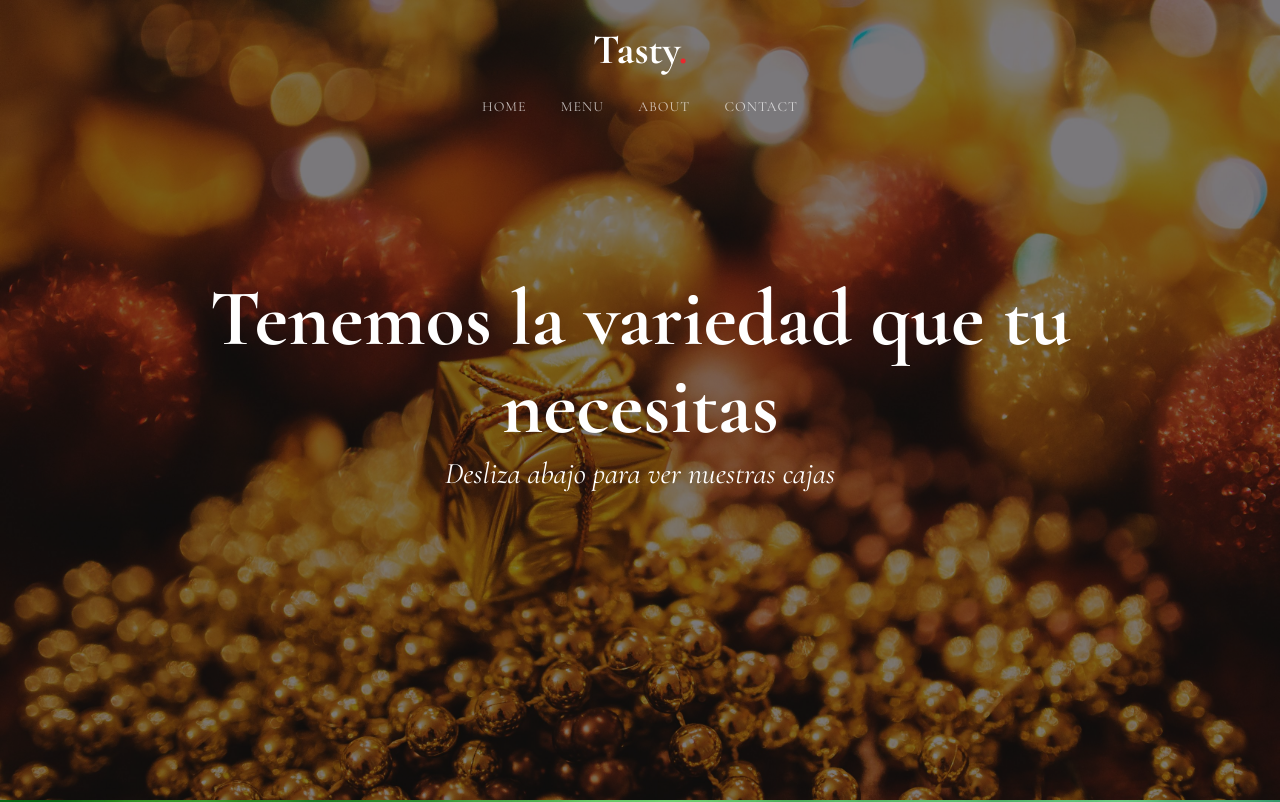
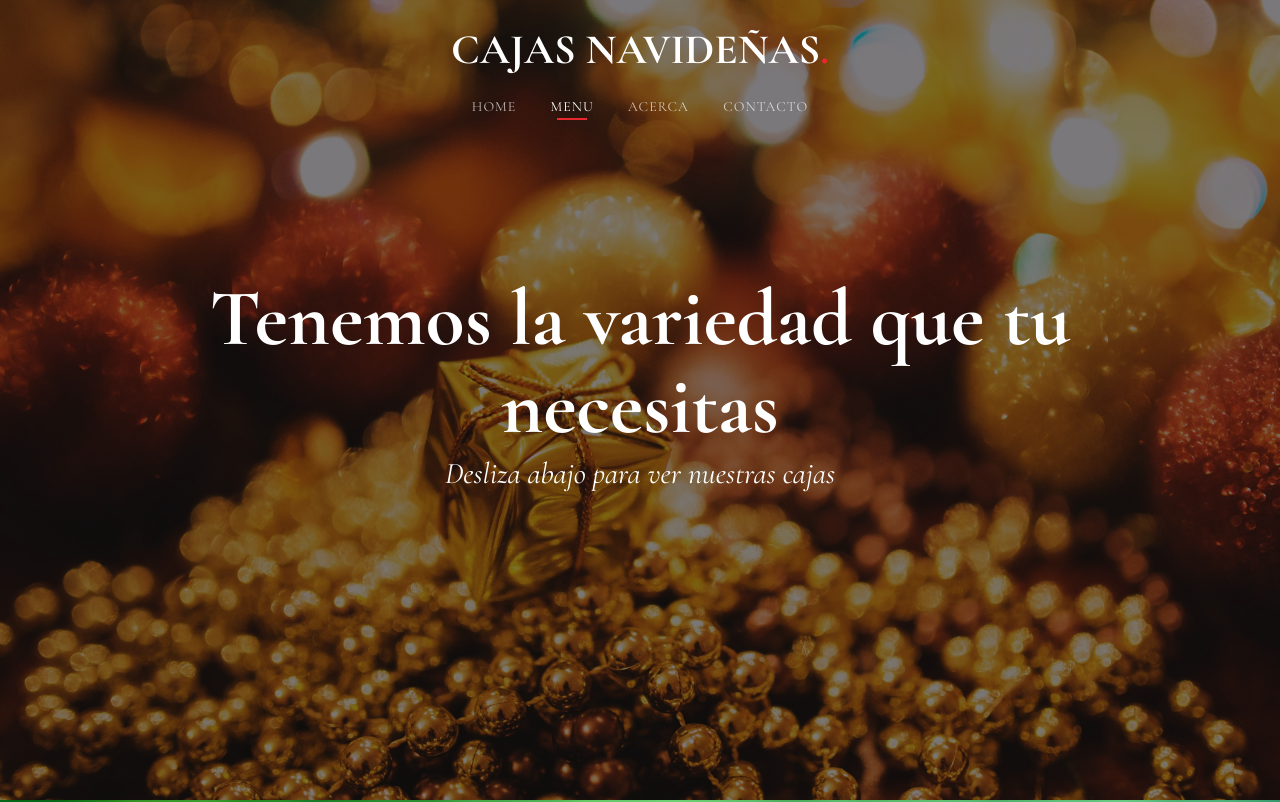
Before and after one commit to vgtecnico/cajasnavidad.github.io, a plain HTML site: page menu.html in a window 1280 px wide. Shown: the top 802 px of the page. Drawn offline with nearby package versions, Linux system fonts and the light colour scheme; files whose address does not match are found by name.

Commit message:
Se marcan datos 2

```diff
--- a/menu.html
+++ b/menu.html
@@ -68,14 +68,14 @@
 			<div class="container">
 				<div class="row">
 					<div class="col-xs-12 text-center logo-wrap">
-						<div id="fh5co-logo"><a href="index.html">Tasty<span>.</span></a></div>
+						<div id="fh5co-logo"><a href="index.html">CAJAS NAVIDEÑAS<span>.</span></a></div>
 					</div>
 					<div class="col-xs-12 text-center menu-1 menu-wrap">
 						<ul>
 							<li><a href="index.html">Home</a></li>
-							<li><a href="menu.html">Menu</a></li>
-							<li><a href="about.html">About</a></li>
-							<li><a href="contact.html">Contact</a></li>
+							<li class="active"><a href="menu.html">Menu</a></li>
+							<li><a href="about.html">Acerca</a></li>
+							<li><a href="contact.html">Contacto</a></li>
 						</ul>
 					</div>
 				</div>
```
Also changed, not shown: about.html (+3 -3 lines), contact.html (+3 -3 lines), index.html (+2 -2 lines).
